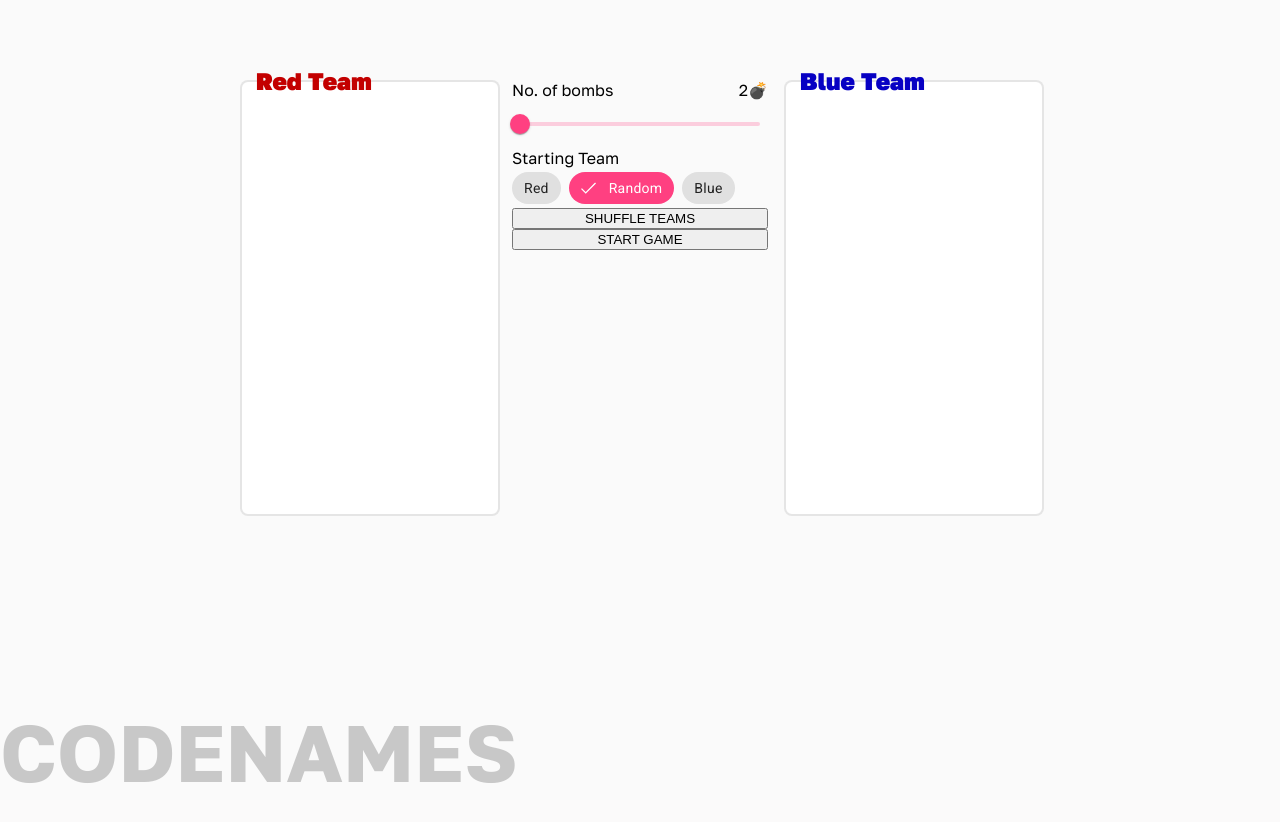
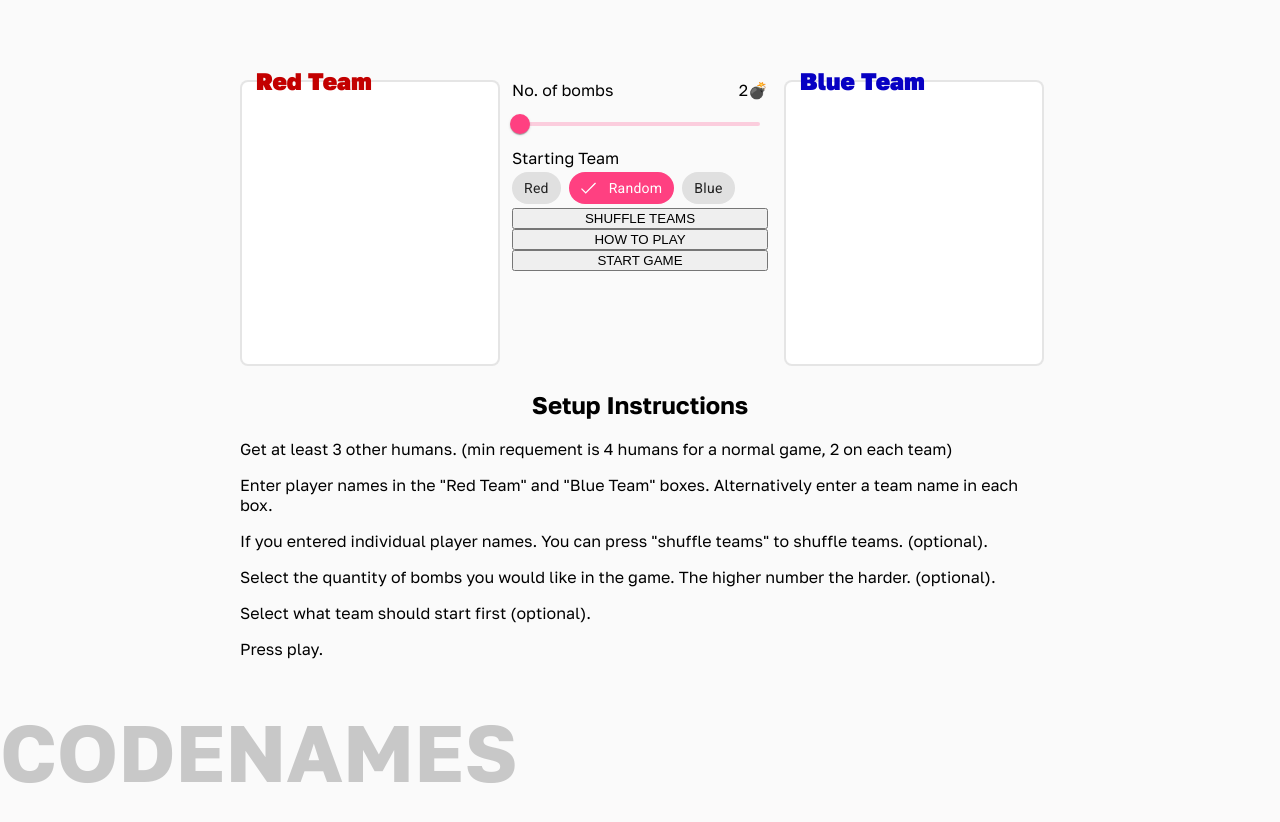
Before and after one commit to ariqfraser/codenames-clone, an Angular app: page /lobby in a window 1280 px wide. Shown: the top 822 px of the page. Built offline with nearby package versions, Linux system fonts and the light colour scheme.

Commit message:
adding instructions

```diff
--- a/angular.json
+++ b/angular.json
@@ -96,6 +96,9 @@
                         ],
                         "scripts": []
                     }
+                },
+                "deploy": {
+                  "builder": "angular-cli-ghpages:deploy"
                 }
             }
         }
--- a/package.json
+++ b/package.json
@@ -9,6 +9,7 @@
         "watch": "ng build --watch --configuration development",
         "test": "ng test"
     },
+    "homepage": "https://ariqfraser.github.io/codenames-clone",
     "private": true,
     "dependencies": {
         "@angular/animations": "^15.2.0",
@@ -30,12 +31,15 @@
         "@angular/cli": "~15.2.1",
         "@angular/compiler-cli": "^15.2.0",
         "@types/jasmine": "~4.3.0",
+        "angular-cli-ghpages": "^1.0.7",
+        "gh-pages": "^6.1.0",
         "jasmine-core": "~4.5.0",
         "karma": "~6.4.0",
         "karma-chrome-launcher": "~3.1.0",
         "karma-coverage": "~2.2.0",
         "karma-jasmine": "~5.1.0",
         "karma-jasmine-html-reporter": "~2.0.0",
+        "ngh": "^0.2.12",
         "typescript": "~4.9.4"
     }
 }
--- a/src/app/app-routing.module.ts
+++ b/src/app/app-routing.module.ts
@@ -4,12 +4,14 @@
 import { RouterModule, Routes } from '@angular/router';
 import { SplashPageComponent } from './pages/splash-page/splash-page.component';
 import { AnswersComponent } from './pages/answers/answers.component';
+import { HowToPlayComponent } from './pages/how-to-play/how-to-play.component';
 
 const routes: Routes = [
   { path: '', component: SplashPageComponent },
   { path: 'lobby', component: LobbyComponent },
   { path: 'play', component: GamePageComponent },
   { path: 'answers/:seed/:bombs', component: AnswersComponent },
+  { path: 'how-to-play', component: HowToPlayComponent}
 ];
 
 @NgModule({
--- a/src/app/app.module.ts
+++ b/src/app/app.module.ts
@@ -20,6 +20,7 @@
 import { ClipboardModule } from '@angular/cdk/clipboard';
 import { BackgroundComponent } from './comps/background/background.component';
 import { ExplodingCardComponent } from './comps/exploding-card/exploding-card.component';
+import { HowToPlayComponent } from './pages/how-to-play/how-to-play.component';
 
 @NgModule({
     declarations: [
@@ -35,6 +36,7 @@
         AnswersComponent,
         BackgroundComponent,
         ExplodingCardComponent,
+        HowToPlayComponent,
     ],
     imports: [
         BrowserModule,
--- /dev/null
+++ b/src/app/pages/how-to-play/how-to-play.component.html
@@ -0,0 +1,15 @@
+<div class="instruction">
+    <ng-container *ngFor="let step of instructions; let i = index">
+        <ng-container *ngIf="i === currentStep">
+            <h1>{{ step.title }}</h1>
+            <p [innerHTML]="sanitize(step.text)">
+            </p>
+        </ng-container>
+
+    </ng-container>
+</div>
+
+<div class="stepper">
+    <button class="step" (click)="currentStep = i" *ngFor="let x of instructions; let i = index" [class.active]="i === currentStep"></button>
+</div>
+<button routerLink="/lobby">Go back to lobby</button>
--- /dev/null
+++ b/src/app/pages/how-to-play/how-to-play.component.scss
@@ -0,0 +1,30 @@
+:host {
+    height: 100%;
+    display: flex;
+    align-items: center;
+    justify-content: center;
+    flex-direction: column;
+    gap: 0.5rem;
+}
+
+.stepper {
+    display: flex;
+    gap: 0.5rem;
+}
+
+.step {
+    height: 1rem;
+    aspect-ratio: 1/1;
+    border-radius: 500px;
+    border: none;
+    background-color: #444;
+    cursor: pointer;
+
+    &.active {
+        background-color: var(--team-b);
+    }
+}
+
+.instruction {
+    width: min(800px, 90%);
+}
--- /dev/null
+++ b/src/app/pages/how-to-play/how-to-play.component.ts
@@ -0,0 +1,59 @@
+import { Component } from '@angular/core';
+import { DomSanitizer } from '@angular/platform-browser';
+
+@Component({
+    selector: 'app-how-to-play',
+    templateUrl: './how-to-play.component.html',
+    styleUrls: ['./how-to-play.component.scss'],
+})
+export class HowToPlayComponent {
+    constructor(private dom: DomSanitizer) {}
+    instructions = [
+        {
+            title: 'Objective',
+            text: "🎯 The goal of not-codenames is to be the first team to uncover all of your team's secret codenames (words) while avoiding the opposing team's words and bombs 💣.",
+            img: '',
+        },
+        {
+            title: 'Setup',
+            text: '🛠️ Setup instructions are on the lobby page 🙈',
+            img: '',
+        },
+        {
+            title: 'Gameplay Mechanics',
+            text: "👩‍💻 One person is required to share their screen of the board. This person's job is to click on the words during each turn.",
+            img: '',
+        },
+        {
+            title: 'O Captain! My Captain!',
+            text: '🏴‍☠️ Each team will elect one captain. Captains take turns giving one-word clues and a number to their respective teams. The clue should relate to one or more of their team\'s words on the grid, and the number indicates how many words the clue is associated with. <br><br>Example clue: "Country 2"<br><br>Whoever is screensharing the board can click on the big "Copy Answers" button to copy a link and send it to the captains.',
+            img: '',
+        },
+        {
+            title: 'Making a Guess',
+            text: "🤔 The rest of the team can now discuss the clue and try to guess which words their spymaster is referring to. They can make a guess equal to the number given by the spymaster. <br><br>Once the team has come to a unanimous decision on the words they wish to guess, whoever is screensharing can go ahead and click on them in order, one by one. <br><br>The screensharer will continue to click on the guessed words until the opposing team's color appears or a bomb has been hit 😱.",
+            img: '',
+        },
+        {
+            title: 'Revealing the Cards',
+            text: "🎭 In the event that a team makes an incorrect guess (i.e., a word that is revealed to be the opposing team's word), the team's turn is over, and they forfeit the remainder of the guesses. <br><br>In the event that a team's guess has revealed a bomb, that team loses, and the game is over. <br><br>",
+            img: '',
+        },
+        {
+            title: 'Winning the Game',
+            text: '🏆 The game will continue like this until a bomb has been hit or a team has guessed all their words.',
+            img: '',
+        },
+        {
+            title: 'Additional Rules',
+            text: '🔄 Allow a "pass" option if the team members don\'t want to guess any of the words based on the given clue. <br><br>Feel free to make up any other house rules. Enjoy!',
+            img: '',
+        },
+    ];
+
+    currentStep = 0;
+
+    sanitize(text: string) {
+        return this.dom.bypassSecurityTrustHtml(text);
+    }
+}
--- a/src/app/pages/lobby/lobby.component.html
+++ b/src/app/pages/lobby/lobby.component.html
@@ -12,19 +12,18 @@
             <input
                 matSliderThumb
                 (valueChange)="setBombCount($event)"
-        [(ngModel)]="bombCount"
-      />
+                [(ngModel)]="bombCount" />
         </mat-slider>
         <span>Starting Team</span>
         <mat-chip-listbox
             aria-label="Starting Team Selection"
-      (change)="setStartingTeam($event)"
-    >
+            (change)="setStartingTeam($event)">
             <mat-chip-option color="warn">Red</mat-chip-option>
             <mat-chip-option color="accent" selected>Random</mat-chip-option>
             <mat-chip-option>Blue</mat-chip-option>
         </mat-chip-listbox>
         <button (click)="shuffle()">SHUFFLE TEAMS</button>
+        <button routerLink="/how-to-play">HOW TO PLAY</button>
         <button class="play" (click)="start()">START GAME</button>
     </div>
     <div class="team-wrapper">
@@ -32,3 +31,45 @@
         <textarea #blueTeamRef></textarea>
     </div>
 </div>
+
+<h2>Setup Instructions</h2>
+<div class="how-to-section">
+    <div class="step">
+        <label>1</label>
+        <p>Get at least 3 other humans. (min requement is 4 humans for a normal game, 2 on each team)</p>
+    </div>
+
+    <div class="step">
+        <label>2</label>
+        <p>
+            Enter player names in the "Red Team" and "Blue Team" boxes. Alternatively enter a team
+            name in each box.
+        </p>
+    </div>
+
+    <div class="step">
+        <label>2.1</label>
+        <p>
+            If you entered individual player names. You can press "shuffle teams" to shuffle
+            teams. (optional).
+        </p>
+    </div>
+
+    <div class="step">
+        <label>2.2</label>
+        <p>
+            Select the quantity of bombs you would like in the game. The higher number the
+            harder. (optional).
+        </p>
+    </div>
+
+    <div class="step">
+        <label>2.3</label>
+        <p>Select what team should start first (optional).</p>
+    </div>
+
+    <div class="step">
+        <label>3</label>
+        <p>Press play.</p>
+    </div>
+</div>
--- a/src/app/pages/lobby/lobby.component.scss
+++ b/src/app/pages/lobby/lobby.component.scss
@@ -31,7 +31,7 @@
 
     textarea {
         width: calc(100% - 2rem);
-        min-height: 400px;
+        min-height: 250px;
         border: 2px solid rgba(0, 0, 0, 0.1);
         border-radius: 8px;
         resize: none;
@@ -46,10 +46,43 @@
 
 .bomb-setting {
     display: flex;
+
     span:first-of-type {
         margin-right: auto;
     }
-        mat-chip-listbox {
 
-        }
+    mat-chip-listbox {}
 }
+
+h2 {
+    text-align: center;
+}
+
+.how-to-section {
+    width: min(800px, 90%);
+    margin-inline: auto;
+    overflow-y: scroll;
+    display: flex;
+    gap: 1rem;
+    flex-direction: column;
+    overflow-x: visible;
+}
+
+.step {
+    position: relative;
+
+
+    p {
+        margin: 0;
+    }
+
+    label {
+        font-size: 4rem;
+        font-weight: bold;
+        position: absolute;
+        left: 0;
+        top: 50%;
+        transform: translate(-100%, -50%);
+        opacity: 0.2;
+    }
+}
--- a/src/app/services/deterministic-random.service.ts
+++ b/src/app/services/deterministic-random.service.ts
@@ -15,6 +15,7 @@
   constructor() {
     this.q = Math.floor(this.m / this.a);
     this.r = this.m % this.a;
+    console.log({r: this.r, q: this.q, m: this.m, a: this.a})
   }
 
   private setSeed(seed: number) {
@@ -30,6 +31,7 @@
     } else {
       this.seed = test + this.m;
     }
+
     return (this.seed * 4.656612875e-10) % 1; // Uniformly distributed random number between 0 and 1
   }
 
@@ -43,7 +45,7 @@
     data: string[]
   ): string[] {
     this.setSeed(seed);
-    const selectedWords = [];
+    const selectedWords: string[] = [];
 
     const remainingIndices = data.reduce((acc, _, i) => {
       acc.push(i);
```
Also changed, not shown: 2 other files (tests, documents, lock files or other folders). Lines whose indentation alone changed are shown as unchanged.
